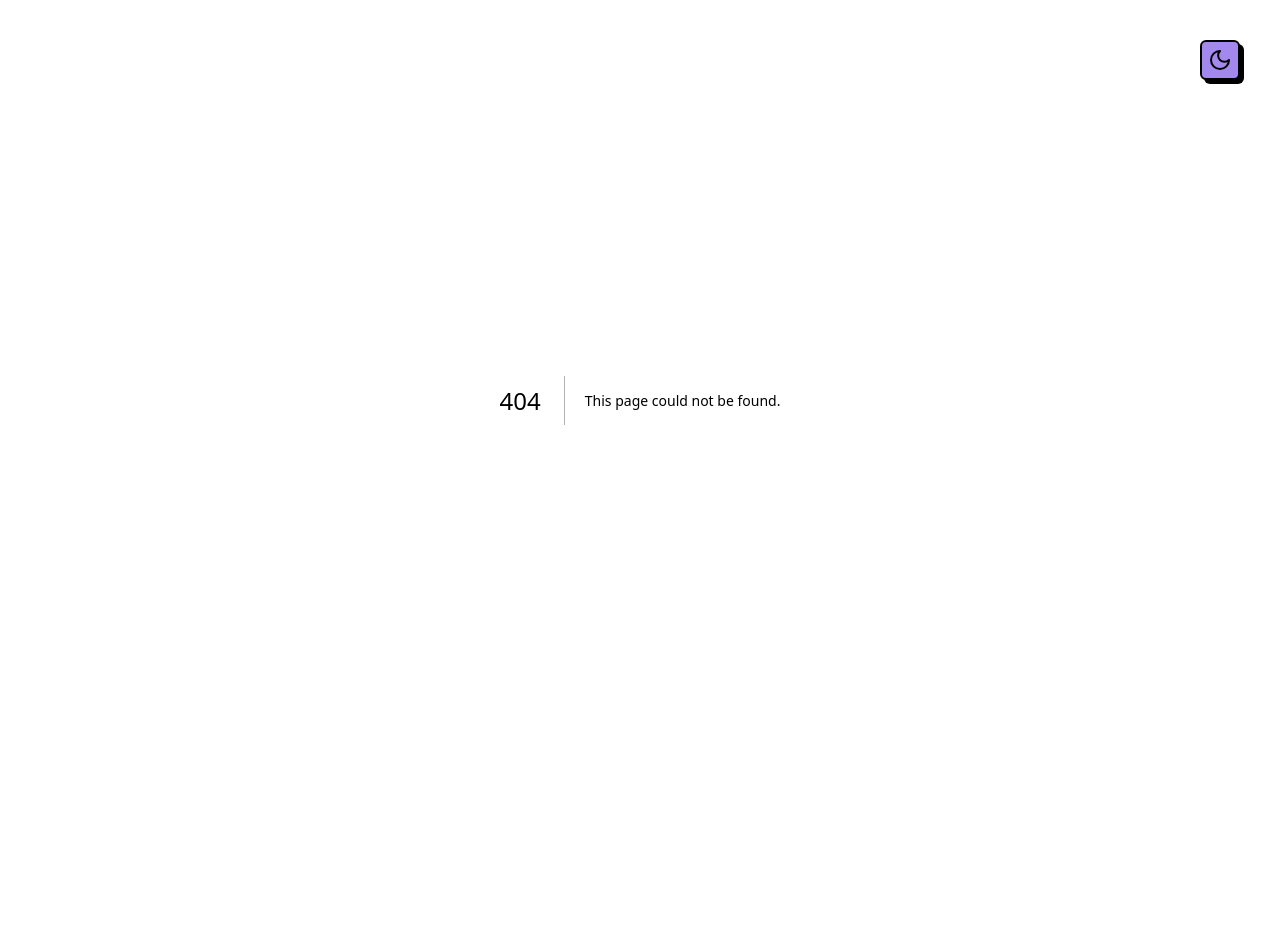
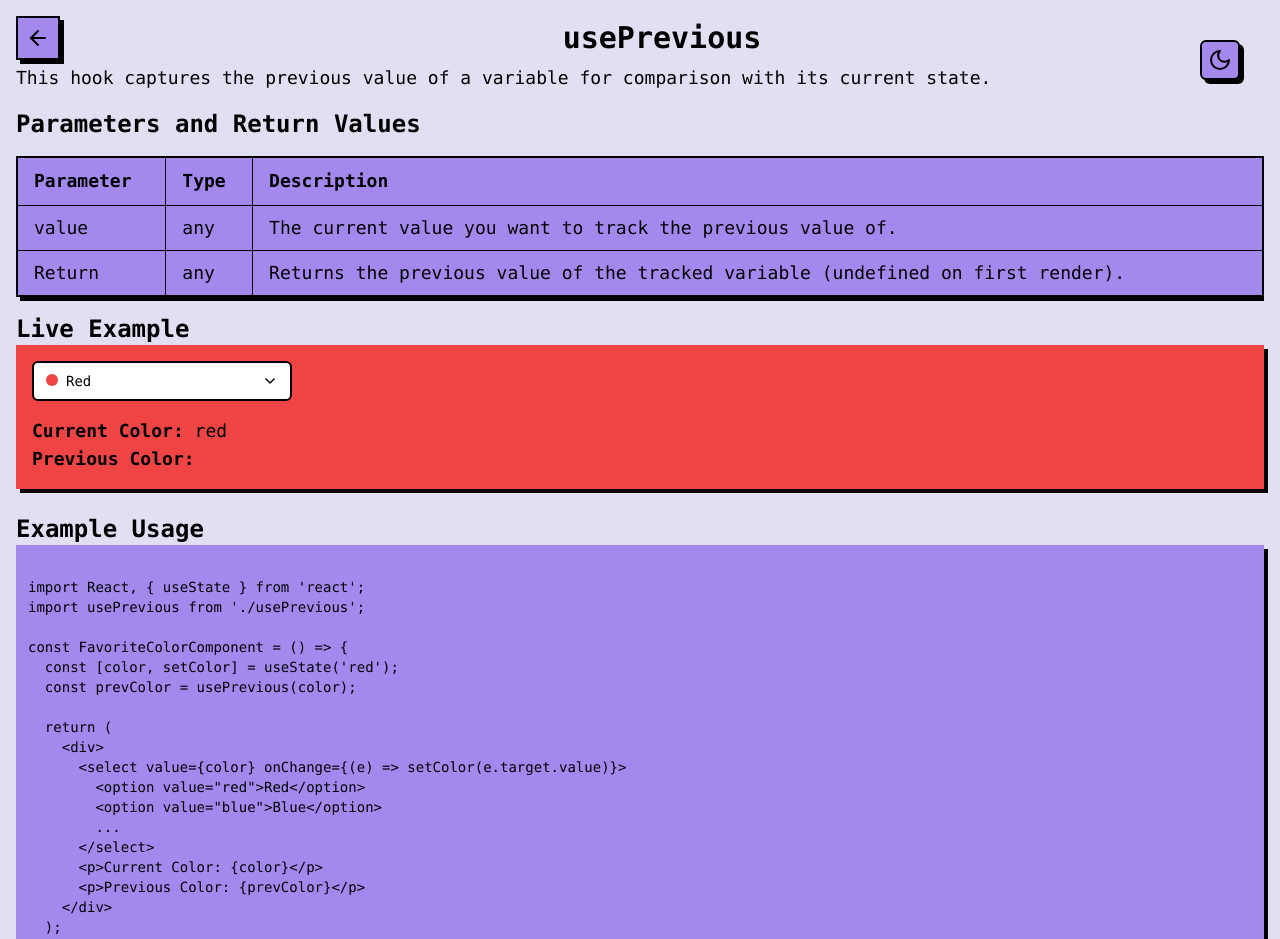
Before and after one commit to ehte92/quick-hooks, a Next.js app: page /use-previous in a window 1280 px wide. Before the commit this address had no page. Shown: the top 939 px of the page. Before the commit the page ends 800 px from the top, so only its background shows below. Built offline with nearby package versions, Linux system fonts and the light colour scheme.

Commit message:
feat: Add usePrevious hook for tracking previous values

```diff
--- /dev/null
+++ b/app/use-previous/page.tsx
@@ -0,0 +1,145 @@
+'use client';
+
+import React, { useState } from 'react';
+
+import BackButton from '@/components/ui/back-button';
+import {
+  Select,
+  SelectContent,
+  SelectGroup,
+  SelectItem,
+  SelectLabel,
+  SelectTrigger,
+  SelectValue,
+} from '@/components/ui/select';
+import {
+  Table,
+  TableBody,
+  TableCell,
+  TableHead,
+  TableHeader,
+  TableRow,
+} from '@/components/ui/table';
+import usePrevious from '@/hooks/usePrevious';
+
+const FavoriteColorComponent: React.FC = () => {
+  const [color, setColor] = useState('red');
+  const prevColor = usePrevious(color);
+
+  return (
+    <div className="container mx-auto bg-bg dark:bg-darkBg p-4 font-mono text-text dark:text-darkText">
+      <div className="flex items-center justify-between">
+        <BackButton />
+        <h1 className="text-3xl font-bold">usePrevious</h1>
+        <div></div>
+      </div>
+      <p className="mt-1 mb-4 text-lg">
+        This hook captures the previous value of a variable for comparison with
+        its current state.
+      </p>
+
+      <h2 className="text-2xl font-bold">Parameters and Return Values</h2>
+      <Table className="table-auto w-full my-4 text-lg shadow-light dark:shadow-dark">
+        <TableHeader className="bg-gray-300 dark:bg-gray-700">
+          <TableRow>
+            <TableHead className="border px-4 py-2">Parameter</TableHead>
+            <TableHead className="border px-4 py-2">Type</TableHead>
+            <TableHead className="border px-4 py-2">Description</TableHead>
+          </TableRow>
+        </TableHeader>
+        <TableBody>
+          <TableRow>
+            <TableCell className="border px-4 py-2">value</TableCell>
+            <TableCell className="border px-4 py-2">any</TableCell>
+            <TableCell className="border px-4 py-2">
+              The current value you want to track the previous value of.
+            </TableCell>
+          </TableRow>
+          <TableRow>
+            <TableCell className="border px-4 py-2">Return</TableCell>
+            <TableCell className="border px-4 py-2">any</TableCell>
+            <TableCell className="border px-4 py-2">
+              Returns the previous value of the tracked variable (undefined on
+              first render).
+            </TableCell>
+          </TableRow>
+        </TableBody>
+      </Table>
+
+      <h2 className="text-2xl font-bold">Live Example</h2>
+      <div className={`bg-${color}-500 mb-4 shadow-light dark:shadow-dark p-4`}>
+        <Select onValueChange={setColor} defaultValue={color}>
+          <SelectTrigger className="w-[260px]">
+            <SelectValue placeholder="Select your favorite color" />
+          </SelectTrigger>
+          <SelectContent>
+            <SelectGroup>
+              <SelectLabel>Colors</SelectLabel>
+              <SelectItem value="red">
+                <span className="h-3 w-3 bg-red-500 rounded-full inline-block mr-2" />
+                Red
+              </SelectItem>
+              <SelectItem value="blue">
+                <span className="h-3 w-3 bg-blue-500 rounded-full inline-block mr-2" />
+                Blue
+              </SelectItem>
+              <SelectItem value="green">
+                <span className="h-3 w-3 bg-green-500 rounded-full inline-block mr-2" />
+                Green
+              </SelectItem>
+              <SelectItem value="yellow">
+                <span className="h-3 w-3 bg-yellow-500 rounded-full inline-block mr-2" />
+                Yellow
+              </SelectItem>
+              <SelectItem value="purple">
+                <span className="h-3 w-3 bg-purple-500 rounded-full inline-block mr-2" />
+                Purple
+              </SelectItem>
+              <SelectItem value="orange">
+                <span className="h-3 w-3 bg-orange-500 rounded-full inline-block mr-2" />
+                Orange
+              </SelectItem>
+            </SelectGroup>
+          </SelectContent>
+        </Select>
+        <div className="mt-4">
+          <p className="text-lg">
+            <strong>Current Color:</strong> {color}
+          </p>
+          <p className="text-lg">
+            <strong>Previous Color:</strong> {prevColor}
+          </p>
+        </div>
+      </div>
+
+      <h2 className="text-2xl font-bold mt-6">Example Usage</h2>
+      <pre className="bg-main p-3 text-sm shadow-light dark:shadow-dark">
+        {`
+import React, { useState } from 'react';
+import usePrevious from './usePrevious';
+
+const FavoriteColorComponent = () => {
+  const [color, setColor] = useState('red');
+  const prevColor = usePrevious(color);
+
+  return (
+    <div>
+      <select value={color} onChange={(e) => setColor(e.target.value)}>
+        <option value="red">Red</option>
+        <option value="blue">Blue</option>
+        ...
+      </select>
+      <p>Current Color: {color}</p>
+      <p>Previous Color: {prevColor}</p>
+    </div>
+  );
+};
+
+export default FavoriteColorComponent;
+                `}
+      </pre>
+    </div>
+  );
+};
+
+export default FavoriteColorComponent;
--- /dev/null
+++ b/hooks/usePrevious.ts
@@ -0,0 +1,21 @@
+import { useEffect, useRef } from 'react';
+
+/**
+ * Custom hook to get the previous value of a state or prop.
+ * @param value The value whose previous instance you want to track.
+ * @returns The previous value of the specified parameter.
+ */
+function usePrevious<T>(value: T): T | undefined {
+  // useRef to hold the previous value, initialized as undefined
+  const ref = useRef<T>();
+
+  useEffect(() => {
+    // Store current value in ref
+    ref.current = value;
+  }, [value]); // Only re-run if value changes
+
+  // Return previous value (will be `undefined` on first render)
+  return ref.current;
+}
+
+export default usePrevious;
```
